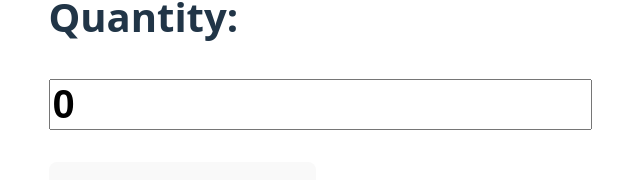
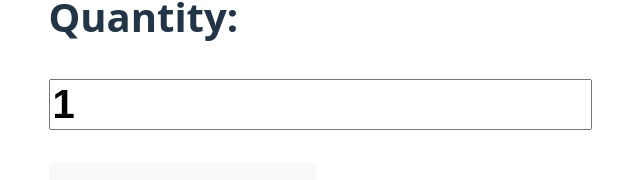
Before and after one commit to TetianaTalebi/react_shopping_list, a React (Vite) app in the folder react_shopping_list/: page / in a window 1280 px wide. Shown: the part 489-669 px from the top of the page, without its empty margins (340-980 px from the left). Built offline with nearby package versions, Linux system fonts and the light colour scheme.

Commit message:
Implement ReactHookFormShoppingListForm component with React Hook Form library

```diff
--- a/react_shopping_list/src/App.jsx
+++ b/react_shopping_list/src/App.jsx
@@ -1,20 +1,12 @@
 
 import './App.css'
-import ShoppingLIst from './ShoppingList';
+import ShoppingList from './ShoppingList';
 
 function App() {
 
-  // id-s in data are hardcoded
-  const data = [
-    {id: 1, item: "eggs", quantity: 12, completed: false},
-    {id: 2, item: "milk", quantity: 1, completed: true},
-    {id: 3, item: "chicken", quantity: 4, completed: false},
-    {id: 4, item: "carrots", quantity: 6, completed: true}
-  ];
-
   return (
     <>
-      <ShoppingLIst items = {data} />
+      <ShoppingList />
     </>
   )
 }
--- /dev/null
+++ b/react_shopping_list/src/ReactHookFormShoppingListForm.jsx
@@ -0,0 +1,73 @@
+import { useForm } from "react-hook-form";
+import "./ShoppingListForm.css";
+
+export default function ReactHookFormShoppingListForm({ addItem }) {
+
+  const {
+    register,
+    handleSubmit,
+    reset,
+    formState: { errors },
+  } = useForm({
+    defaultValues: {
+      product: "",
+      quantity: 1,
+    },
+  });
+
+  const onSubmit = (data) => {
+    addItem(data);
+    reset();
+    console.log(data);
+  };
+
+  return (
+    <form className="ShoppingListForm" onSubmit={handleSubmit(onSubmit)}>
+      <label htmlFor="product">Product: </label>
+      <input
+        type="text"
+        id="product"
+        placeholder="Product name"
+        {...register("product", {
+          required: true,
+          pattern: {
+            value: /^[A-Za-z\s]{3,20}$/i,
+            message:
+              "Only letters and spaces are allowed,\nmin length is 3 characters,\nmax length is 20 characters",
+          },
+        })}
+      />
+      {errors.product && (
+        <span style={{ color: "magenta", whiteSpace: "pre-wrap" }}>
+          {errors.product.message}
+        </span>
+      )}
+
+      <br />
+      <label htmlFor="quantity">Quantity: </label>
+      <input
+        type="number"
+        id="quantity"
+        placeholder="1"
+        {...register("quantity", {
+            min: {
+              value: 1,
+              message: "The minimum quantity is 1, the quantity can not be a negative number"
+            },
+            max: {
+              value: 100,
+              message: "The maximum quantity is 100"
+            }
+        })}
+      />
+      {errors.quantity && (
+        <span style={{ color: "magenta", whiteSpace: "pre-wrap" }}>
+          {errors.quantity.message}
+        </span>
+      )}
+
+      <button type="submit">Add item</button>
+
+    </form>
+  );
+}
--- a/react_shopping_list/src/ShoppingList.jsx
+++ b/react_shopping_list/src/ShoppingList.jsx
@@ -2,9 +2,11 @@ import { useState } from "react";
 import { v4 as uuidv4 } from 'uuid';
 
 // ShoppingListForm submits data into ShoppingList
-import ShoppingListForm from "./ShoppingListForm";
+// import ShoppingListForm from "./ShoppingListForm";
 
-import ShoppingListItem from "./ShoppingListItem";
+// import ShoppingListItem from "./ShoppingListItem";
+
+import ReactHookFormShoppingListForm from "./ReactHookFormShoppingListForm";
 
 
 export default function ShoppingList() {
@@ -24,7 +26,7 @@ export default function ShoppingList() {
     <div className="ShoppingList" style={{fontSize: '40px'}}>
       <h1 style={{fontSize: '50px', color: "salmon"}}>Shopping List</h1>
       <ul>
-        <ShoppingListForm addItem={addItem} />
+        <ReactHookFormShoppingListForm addItem={addItem} />
         {items.map((i) => <li key={i.id}>{i.product} - {i.quantity}</li>)}
       </ul>
     </div>
--- a/react_shopping_list/src/ShoppingListItem.jsx
+++ b/react_shopping_list/src/ShoppingListItem.jsx
@@ -6,7 +6,7 @@ function ShoppingListItem({obj}){
     }
 
     return (
-        <li style={styles}>{obj.item} - {obj.quantity}</li>
+        <li style={styles}>{obj.product} - {obj.quantity}</li>
     );
 }
 
```
